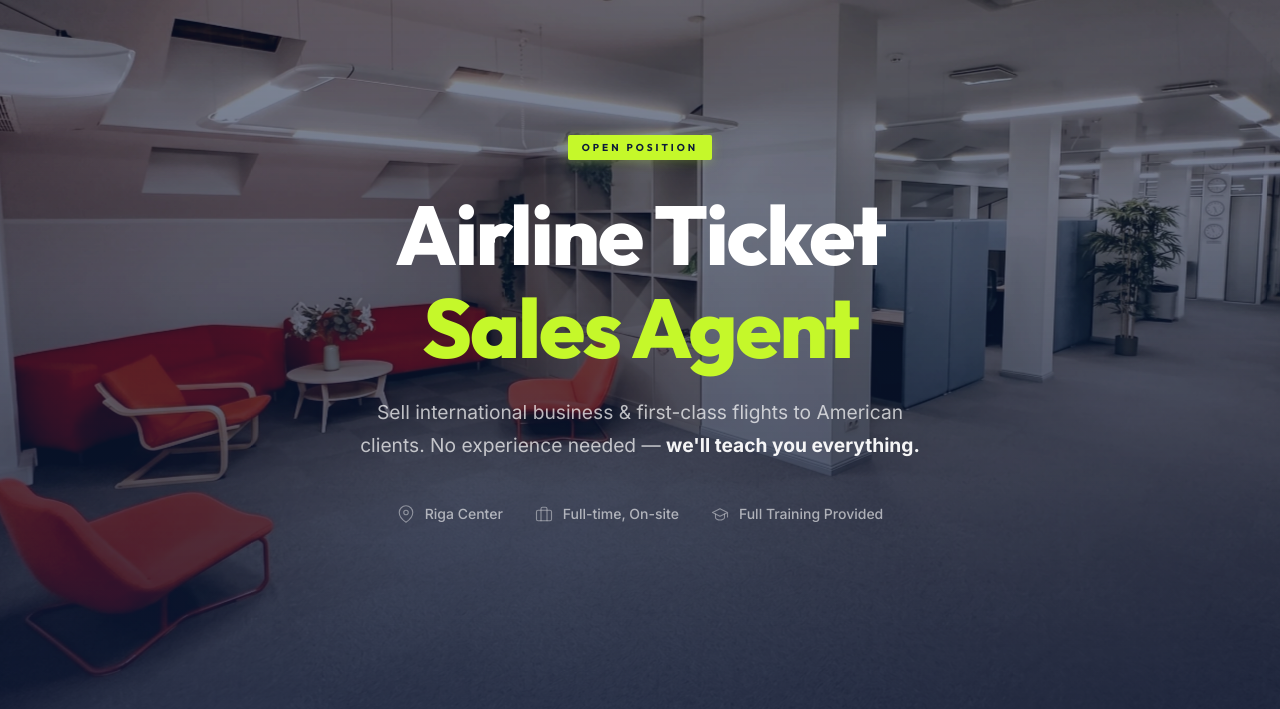
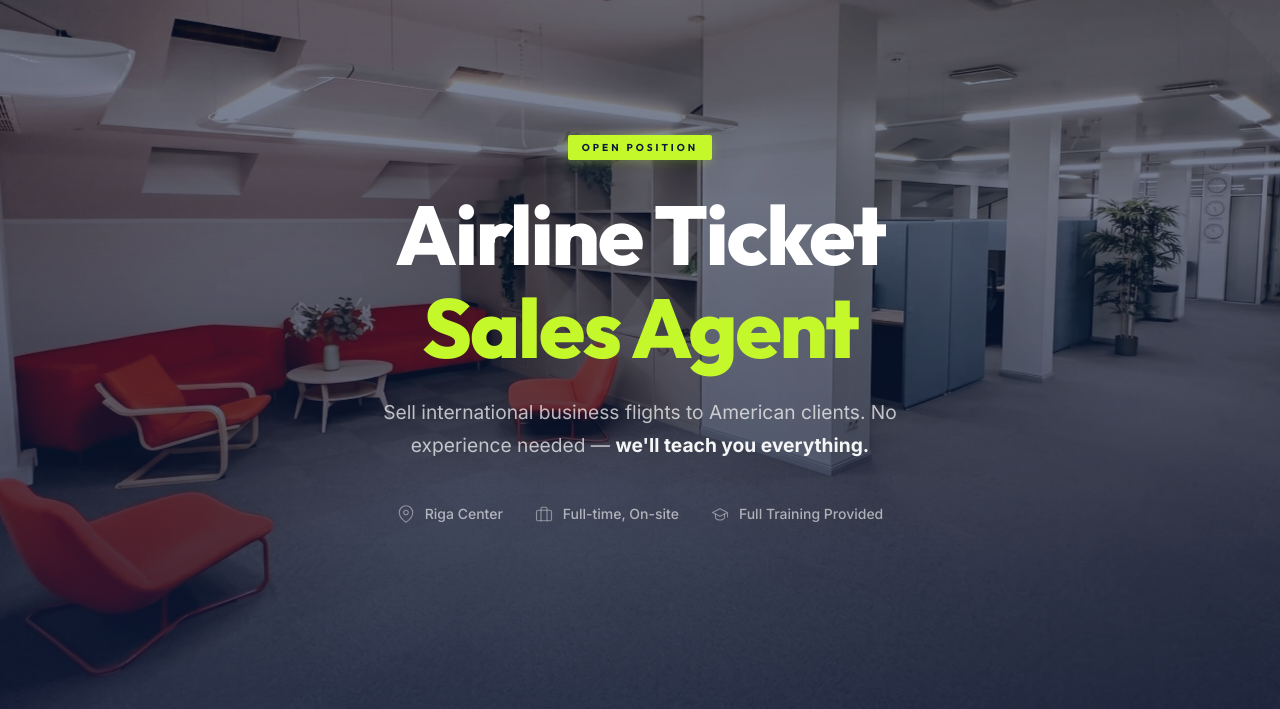
Before and after one commit to asmukais-cmyk/ceoflightsriga, a website: page public/index.html in a window 1280 px wide. Shown: the part 91-800 px from the top of the page. Drawn offline with Linux system fonts and the light colour scheme.

Commit message:
Copy: remove '& first-class' from hero subtitle

```diff
--- a/public/index.html
+++ b/public/index.html
@@ -59,7 +59,7 @@
     <div class="hero-content">
       <span class="position-stamp">Open Position</span>
       <h1>Airline Ticket<br><span class="accent">Sales Agent</span></h1>
-      <p class="hero-sub">Sell international business &amp; first-class flights to American clients. No experience needed — <strong>we'll teach you everything.</strong></p>
+      <p class="hero-sub">Sell international business flights to American clients. No experience needed — <strong>we'll teach you everything.</strong></p>
       <div class="hero-meta">
         <div class="hero-meta-item">
           <span class="hero-meta-icon"><svg viewBox="0 0 24 24" fill="none" stroke="currentColor" stroke-width="1.5" stroke-linecap="round" stroke-linejoin="round"><path d="M21 10c0 7-9 13-9 13s-9-6-9-13a9 9 0 0 1 18 0z"/><circle cx="12" cy="10" r="3"/></svg></span>
```
